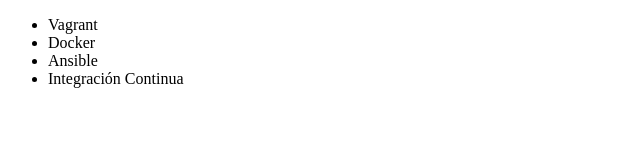
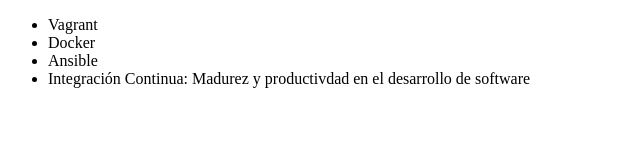
Before and after one commit to MatteoAngulo/proyectoAlura, a plain HTML site: page index.html in a window 1280 px wide. Shown: the whole page, without its empty margins (0-640 px from the left). Drawn offline with Linux system fonts and the light colour scheme.

Commit message:
renombrando curso de integración continua

```diff
--- a/index.html
+++ b/index.html
@@ -10,7 +10,7 @@
             <li>Vagrant</li>
             <li>Docker</li>
             <li>Ansible</li>
-            <li>Integración Continua</li>
+            <li>Integración Continua: Madurez y productivdad en el desarrollo de software</li>
         </ul>
     </body>
 </html>
```
